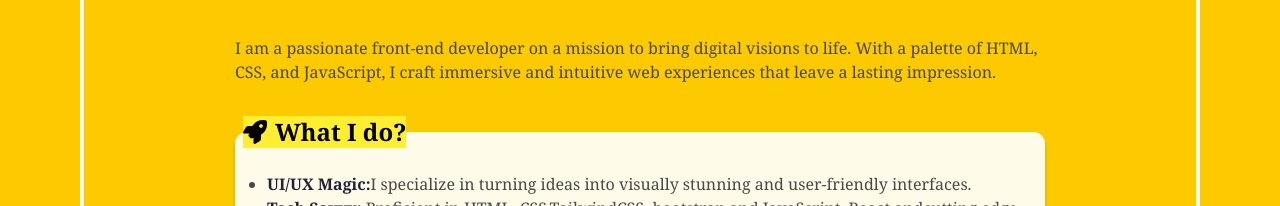
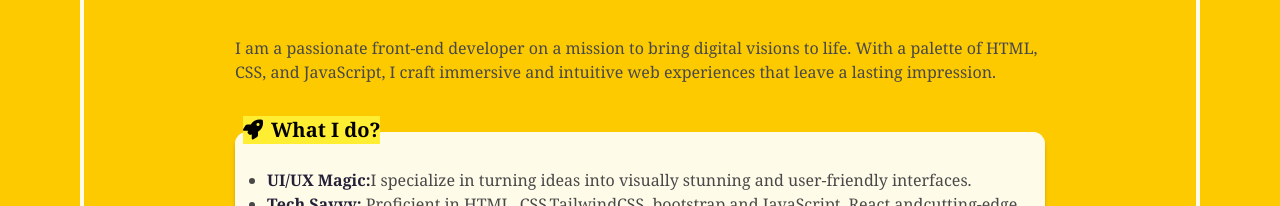
Before and after one commit to Simran145678/Portfolio_1.0, a website: page index.html in a window 1280 px wide. Shown: the part 876-1082 px from the top of the page. Drawn offline with Linux system fonts and the light colour scheme.

Commit message:
card heading size fixed

```diff
--- a/index.html
+++ b/index.html
@@ -79,7 +79,7 @@
             experiences that leave a lasting impression.
         </p>
         <div class=" sm:w-3/4 p-2  bg-yellow-100 rounded-xl my-4 shadow-100 shadow-yellow-100 ">
-        <h3 class=" text-2xl font-bold -translate-y-6 bg-yellow-300 inline-block"><i class="fa-solid fa-rocket mr-2"></i>What I do?</h3>
+        <h3 class=" text-xl font-bold -translate-y-6 bg-yellow-300 inline-block"><i class="fa-solid fa-rocket mr-2"></i>What I do?</h3>
         <ul class="list-disc ml-6 ">
             <li class="text-gray-800"><span class="font-bold text-gray-900">UI/UX Magic:</span>I specialize in turning ideas into visually stunning and user-friendly interfaces.</li>
             <li class="text-gray-800"><span class="font-bold text-gray-900">Tech Savvy:   </span> Proficient in HTML, CSS,TailwindCSS, bootstrap and JavaScript, React andcutting-edge frameworks for dynamic web solutions.</li>
```
Also changed, not shown: 1 other file.
